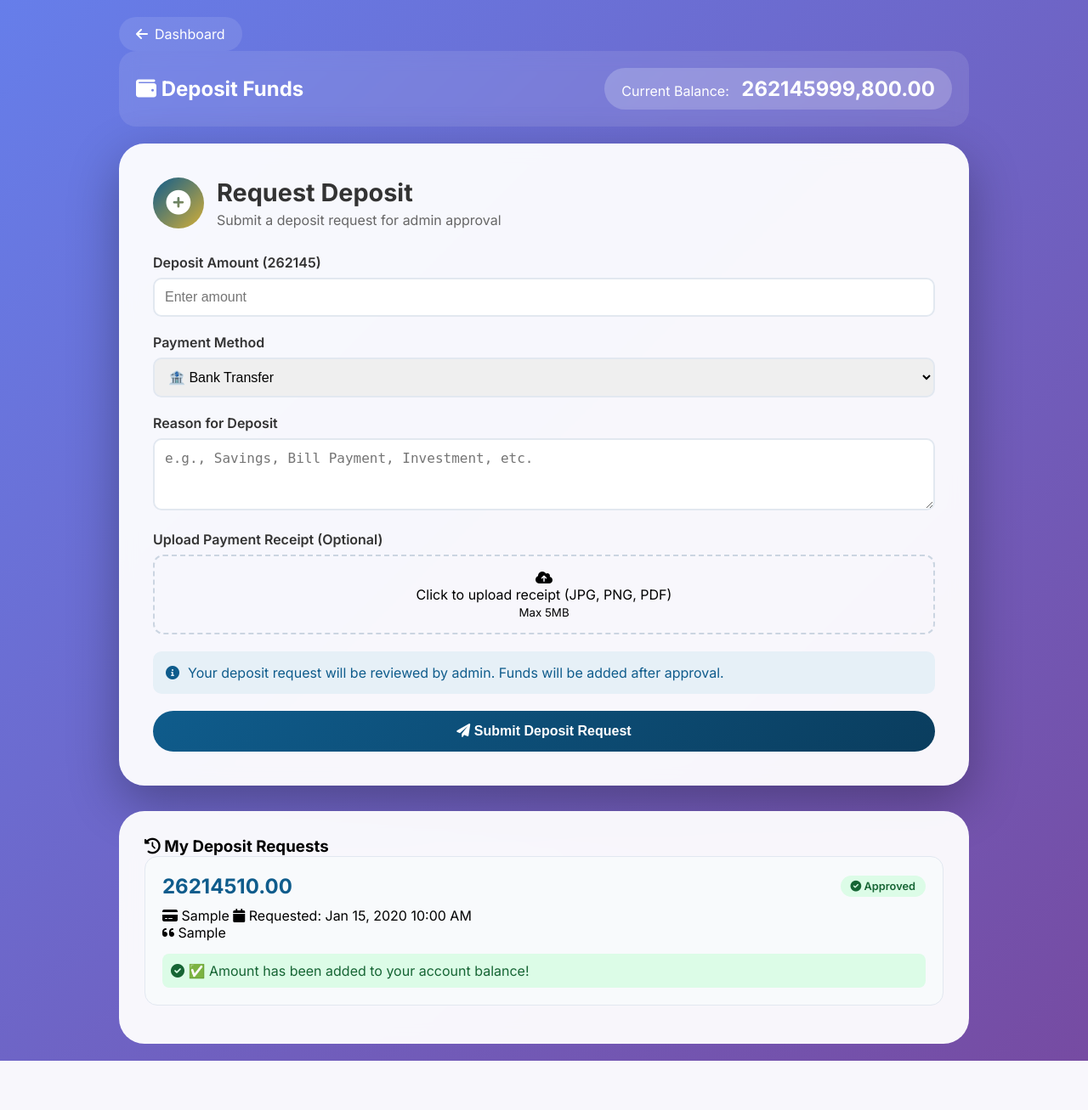
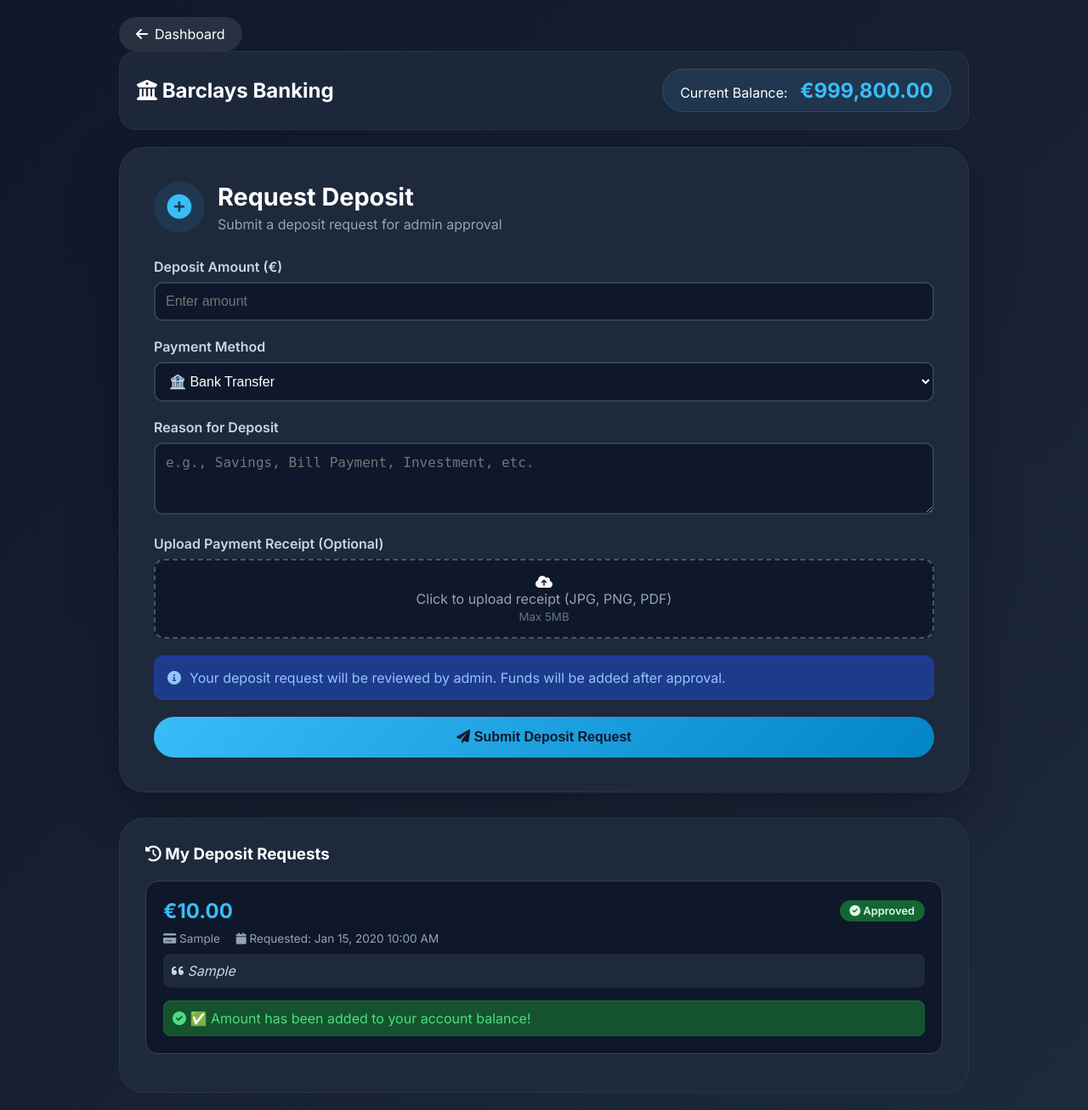
Before and after one commit to barclaycorpuk-stack/barclays-banking, a PHP site: page /deposit.php in a window 1280 px wide. Shown: the whole page at 85% size. Before the commit the page ends 1249 px from the top, so only its background shows below. Run offline with PHP 8.4, Linux system fonts and the light colour scheme; a user stored in the database is signed in; data comes from the database, SQL or seed files in the repository; tables that the repository leaves empty or names only in its code hold one stand-in row (values such as "Sample post"); some libraries are stand-ins or nearby versions.

Commit message:
Deploy finalized deposit configuration file matching strict zero initialization boundaries

```diff
--- a/deposit.php
+++ b/deposit.php
@@ -1,6 +1,6 @@
 <?php
 session_start();
-require 'db.php';
+require_once 'db.php';
 
 if (!isset($_SESSION['user_id'])) {
     header("Location: login.php");
@@ -10,19 +10,35 @@ if (!isset($_SESSION['user_id'])) {
 $user_id = $_SESSION['user_id'];
 $message = "";
 $error = "";
-$currency_symbol = CURRENCY_SYMBOL;
 
-// Get user info
+// Force clean presentation variables for Euro
+$currency_symbol = '€';
+$currency_code = 'EUR';
+
+try {
+    // 1. Get clean user info
     $stmt = $pdo->prepare("SELECT full_name, email FROM users WHERE id = ?");
     $stmt->execute([$user_id]);
     $user = $stmt->fetch();
 
-// Get account info
-$stmt = $pdo->prepare("SELECT a.id, a.balance, a.account_number FROM accounts a WHERE a.user_id = ?");
+    // 2. Get account info with strict fallback to 0.00 if unassigned
+    $stmt = $pdo->prepare("SELECT id, balance, account_number FROM accounts WHERE user_id = ?");
     $stmt->execute([$user_id]);
     $account = $stmt->fetch();
+
+    if ($account) {
         $account_id = $account['id'];
-$account_balance = $account['balance'];
+        $account_number = $account['account_number'];
+        $account_balance = (isset($account['balance']) && !empty($account['balance'])) ? floatval($account['balance']) : 0.00;
+    } else {
+        $account_id = 0;
+        $account_number = 'N/A';
+        $account_balance = 0.00;
+    }
+
+} catch (PDOException $e) {
+    $error = "System Database Error: " . $e->getMessage();
+}
 
 // Handle deposit request submission
 if ($_SERVER["REQUEST_METHOD"] == "POST" && isset($_POST['request_deposit'])) {
@@ -33,7 +49,9 @@ if ($_SERVER["REQUEST_METHOD"] == "POST" && isset($_POST['request_deposit'])) {
     $receipt_path = null;
     if (isset($_FILES['receipt']) && $_FILES['receipt']['error'] == 0) {
         $upload_dir = 'uploads/deposit_receipts/';
-        if (!file_exists($upload_dir)) mkdir($upload_dir, 0777, true);
+        if (!file_exists($upload_dir)) {
+            mkdir($upload_dir, 0755, true);
+        }
         $allowed = ['jpg', 'jpeg', 'png', 'pdf'];
         $ext = strtolower(pathinfo($_FILES['receipt']['name'], PATHINFO_EXTENSION));
         if (in_array($ext, $allowed)) {
@@ -49,6 +67,9 @@ if ($_SERVER["REQUEST_METHOD"] == "POST" && isset($_POST['request_deposit'])) {
     } elseif (strlen($reason) < 5) {
         $error = "Please provide a reason for deposit (minimum 5 characters).";
     } else {
+        try {
+            $pdo->beginTransaction();
+
             $stmt = $pdo->prepare("INSERT INTO deposit_requests (user_id, amount, reason, payment_method, receipt_path, status, requested_date) VALUES (?, ?, ?, ?, ?, 'pending', NOW())");
             $stmt->execute([$user_id, $amount, $reason, $payment_method, $receipt_path]);
 
@@ -60,16 +81,29 @@ if ($_SERVER["REQUEST_METHOD"] == "POST" && isset($_POST['request_deposit'])) {
             $stmt3 = $pdo->prepare("INSERT INTO notifications (user_id, type, title, message, created_at) VALUES (1, 'deposit', 'New Deposit Request', CONCAT('User ', ?, ' requested a deposit of ', ?), NOW())");
             $stmt3->execute([$user['full_name'], $currency_symbol . number_format($amount, 2)]);
 
+            $pdo->commit();
             $message = "✅ Deposit request submitted! Please wait for admin approval. Funds will be added to your account once approved.";
+
+            // Refresh local balance metric variables safely
+            $account_balance = 0.00;
+        } catch (Exception $e) {
+            $pdo->rollBack();
+            $error = "Transaction failed: " . $e->getMessage();
+        }
     }
 }
 
-// Get deposit requests
+// Get deposit requests safely
+$deposit_requests = [];
+$pending_count = 0;
+if ($account_id !== 0) {
     $stmt = $pdo->prepare("SELECT * FROM deposit_requests WHERE user_id = ? ORDER BY requested_date DESC");
     $stmt->execute([$user_id]);
     $deposit_requests = $stmt->fetchAll();
-$pending_count = 0;
-foreach ($deposit_requests as $req) { if ($req['status'] == 'pending') $pending_count++; }
+    foreach ($deposit_requests as $req) {
+        if ($req['status'] == 'pending') $pending_count++;
+    }
+}
 ?>
 
 <!DOCTYPE html>
@@ -84,14 +118,15 @@ foreach ($deposit_requests as $req) { if ($req['status'] == 'pending') $pending_
         * { margin: 0; padding: 0; box-sizing: border-box; }
         body {
             font-family: 'Inter', sans-serif;
-            background: linear-gradient(135deg, #667eea 0%, #764ba2 100%);
+            background: linear-gradient(135deg, #0f172a 0%, #1e293b 100%);
             min-height: 100vh;
             padding: 20px;
+            color: #f8fafc;
         }
         .container { max-width: 1000px; margin: 0 auto; }
         .header {
-            background: rgba(255,255,255,0.1);
-            backdrop-filter: blur(10px);
+            background: rgba(30, 41, 59, 0.95);
+            border: 1px solid rgba(255,255,255,0.05);
             border-radius: 20px;
             padding: 20px;
             margin-bottom: 20px;
@@ -100,8 +135,8 @@ foreach ($deposit_requests as $req) { if ($req['status'] == 'pending') $pending_
             align-items: center;
             color: white;
         }
-        .balance { background: rgba(255,255,255,0.2); padding: 10px 20px; border-radius: 50px; }
-        .balance span { font-size: 1.5rem; font-weight: 700; margin-left: 10px; }
+        .balance { background: rgba(56, 189, 248, 0.1); border: 1px solid rgba(56, 189, 248, 0.2); padding: 10px 20px; border-radius: 50px; }
+        .balance span { font-size: 1.5rem; font-weight: 700; margin-left: 10px; color: #38bdf8; }
         .back-btn {
             color: white;
             text-decoration: none;
@@ -113,9 +148,10 @@ foreach ($deposit_requests as $req) { if ($req['status'] == 'pending') $pending_
             border-radius: 30px;
             transition: 0.3s;
         }
+        .back-btn:hover { background: rgba(255,255,255,0.2); }
         .glass-card {
-            background: rgba(255, 255, 255, 0.95);
-            backdrop-filter: blur(10px);
+            background: #1e293b;
+            border: 1px solid rgba(255,255,255,0.05);
             border-radius: 30px;
             padding: 40px;
             box-shadow: 0 20px 60px rgba(0,0,0,0.3);
@@ -125,69 +161,80 @@ foreach ($deposit_requests as $req) { if ($req['status'] == 'pending') $pending_
         .card-header .icon {
             width: 60px;
             height: 60px;
-            background: linear-gradient(135deg, #0f5c8c, #d4af37);
+            background: rgba(56, 189, 248, 0.1);
             border-radius: 50%;
             display: flex;
             align-items: center;
             justify-content: center;
-            color: white;
+            color: #38bdf8;
             font-size: 1.8rem;
         }
-        .card-header h2 { font-size: 1.8rem; color: #333; }
-        .card-header p { color: #666; margin-top: 5px; }
+        .card-header h2 { font-size: 1.8rem; color: white; }
+        .card-header p { color: #94a3b8; margin-top: 5px; }
         .form-group { margin-bottom: 20px; }
-        .form-group label { display: block; margin-bottom: 8px; font-weight: 600; color: #333; }
+        .form-group label { display: block; margin-bottom: 8px; font-weight: 600; color: #cbd5e1; }
         .form-group input, .form-group select, .form-group textarea {
             width: 100%;
             padding: 12px;
-            border: 2px solid #e2e8f0;
+            border: 2px solid #334155;
+            background: #0f172a;
+            color: white;
             border-radius: 10px;
             font-size: 1rem;
+        }
+        .form-group input:focus, .form-group select:focus, .form-group textarea:focus {
+            outline: none;
+            border-color: #38bdf8;
         }
         .btn-primary {
             width: 100%;
             padding: 15px;
-            background: linear-gradient(135deg, #0f5c8c, #0a3d5e);
-            color: white;
+            background: linear-gradient(135deg, #38bdf8, #0284c7);
+            color: #0f172a;
             border: none;
             border-radius: 50px;
             font-size: 1rem;
-            font-weight: 600;
+            font-weight: 700;
             cursor: pointer;
             transition: 0.3s;
         }
+        .btn-primary:hover { transform: translateY(-2px); box-shadow: 0 10px 20px rgba(56, 189, 248, 0.2); }
         .alert { padding: 15px; border-radius: 10px; margin-bottom: 20px; display: flex; align-items: center; gap: 10px; }
-        .alert-success { background: #dcfce7; color: #16a34a; }
-        .alert-error { background: #fee2e2; color: #dc2626; }
-        .alert-info { background: #e6f0f7; color: #0f5c8c; }
+        .alert-success { background: #14532d; color: #4ade80; border: 1px solid #166534; }
+        .alert-error { background: #7f1d1d; color: #fca5a5; border: 1px solid #991b1b; }
+        .alert-info { background: #1e3a8a; color: #93c5fd; border: 1px solid #1e40af; }
         .requests-section {
-            background: rgba(255, 255, 255, 0.95);
-            backdrop-filter: blur(10px);
+            background: #1e293b;
+            border: 1px solid rgba(255,255,255,0.05);
             border-radius: 30px;
             padding: 30px;
         }
         .request-item {
-            background: #f8fafc;
+            background: #0f172a;
             border-radius: 15px;
             padding: 20px;
             margin-bottom: 15px;
-            border: 1px solid #e2e8f0;
+            border: 1px solid #334155;
         }
         .request-header { display: flex; justify-content: space-between; align-items: center; margin-bottom: 10px; flex-wrap: wrap; gap: 10px; }
-        .request-amount { font-size: 1.5rem; font-weight: 700; color: #0f5c8c; }
+        .request-amount { font-size: 1.5rem; font-weight: 700; color: #38bdf8; }
         .status-badge { padding: 5px 12px; border-radius: 20px; font-size: 0.8rem; font-weight: 600; }
-        .status-pending { background: #fef08a; color: #854d0e; }
-        .status-approved { background: #dcfce7; color: #166534; }
-        .status-rejected { background: #fee2e2; color: #991b1b; }
+        .status-pending { background: #854d0e; color: #fef08a; }
+        .status-approved { background: #146534; color: #dcfce7; }
+        .status-rejected { background: #7f1d1d; color: #fca5a5; }
         .upload-area {
-            border: 2px dashed #cbd5e1;
+            border: 2px dashed #475569;
             border-radius: 12px;
             padding: 15px;
             text-align: center;
             cursor: pointer;
             transition: 0.3s;
             margin-top: 5px;
+            background: #0f172a;
         }
+        .request-details { margin: 10px 0; color: #94a3b8; font-size: 0.85rem; }
+        .request-details span { margin-right: 15px; }
+        .request-reason { background: #1e293b; padding: 10px; border-radius: 8px; margin: 10px 0; color: #cbd5e1; font-style: italic; }
         @media (max-width: 768px) {
             .glass-card, .requests-section { padding: 25px; }
             .request-header { flex-direction: column; align-items: flex-start; }
@@ -198,7 +245,7 @@ foreach ($deposit_requests as $req) { if ($req['status'] == 'pending') $pending_
     <div class="container">
         <a href="dashboard.php" class="back-btn"><i class="fas fa-arrow-left"></i> Dashboard</a>
         <div class="header">
-            <h2><i class="fas fa-wallet"></i> Deposit Funds</h2>
+            <h2><i class="fas fa-university"></i> Barclays Banking</h2>
             <div class="balance">Current Balance: <span><?php echo $currency_symbol; ?><?php echo number_format($account_balance, 2); ?></span></div>
         </div>
 
@@ -216,19 +263,29 @@ foreach ($deposit_requests as $req) { if ($req['status'] == 'pending') $pending_
             </div>
             <form method="POST" enctype="multipart/form-data">
                 <input type="hidden" name="request_deposit" value="1">
-                <div class="form-group"><label>Deposit Amount (<?php echo $currency_symbol; ?>)</label><input type="number" name="amount" step="0.01" min="10" placeholder="Enter amount" required></div>
-                <div class="form-group"><label>Payment Method</label><select name="payment_method" required>
+                <div class="form-group">
+                    <label>Deposit Amount (<?php echo $currency_symbol; ?>)</label>
+                    <input type="number" name="amount" step="0.01" min="10" placeholder="Enter amount" required>
+                </div>
+                <div class="form-group">
+                    <label>Payment Method</label>
+                    <select name="payment_method" required>
                         <option value="bank_transfer">🏦 Bank Transfer</option>
                         <option value="credit_card">💳 Credit/Debit Card</option>
                         <option value="mobile_banking">📱 Mobile Banking</option>
                         <option value="cash">💰 Cash Deposit at Branch</option>
-                </select></div>
-                <div class="form-group"><label>Reason for Deposit</label><textarea name="reason" rows="3" placeholder="e.g., Savings, Bill Payment, Investment, etc." required></textarea></div>
-                <div class="form-group"><label>Upload Payment Receipt (Optional)</label>
+                    </select>
+                </div>
+                <div class="form-group">
+                    <label>Reason for Deposit</label>
+                    <textarea name="reason" rows="3" placeholder="e.g., Savings, Bill Payment, Investment, etc." required></textarea>
+                </div>
+                <div class="form-group">
+                    <label>Upload Payment Receipt (Optional)</label>
                     <div class="upload-area" onclick="document.getElementById('receipt').click()">
                         <i class="fas fa-cloud-upload-alt"></i>
-                        <p>Click to upload receipt (JPG, PNG, PDF)</p>
-                        <small>Max 5MB</small>
+                        <p style="color: #94a3b8;">Click to upload receipt (JPG, PNG, PDF)</p>
+                        <small style="color: #64748b;">Max 5MB</small>
                     </div>
                     <input type="file" id="receipt" name="receipt" accept="image/*,.pdf" style="display: none;">
                 </div>
@@ -238,7 +295,7 @@ foreach ($deposit_requests as $req) { if ($req['status'] == 'pending') $pending_
         </div>
 
         <div class="requests-section">
-            <h3><i class="fas fa-history"></i> My Deposit Requests <?php if ($pending_count > 0): ?><span class="status-badge" style="background: #fef08a; color: #854d0e;"><?php echo $pending_count; ?> pending</span><?php endif; ?></h3>
+            <h3 style="color: white; margin-bottom: 20px;"><i class="fas fa-history"></i> My Deposit Requests <?php if ($pending_count > 0): ?><span class="status-badge" style="background: #854d0e; color: #fef08a; margin-left: 10px;"><?php echo $pending_count; ?> pending</span><?php endif; ?></h3>
             <?php if (empty($deposit_requests)): ?>
                 <div style="text-align: center; padding: 40px; color: #64748b;"><i class="fas fa-inbox" style="font-size: 3rem; margin-bottom: 15px;"></i><p>No deposit requests yet</p></div>
             <?php else: ?>
@@ -254,11 +311,11 @@ foreach ($deposit_requests as $req) { if ($req['status'] == 'pending') $pending_
                     </div>
                     <div class="request-reason"><i class="fas fa-quote-left"></i> <?php echo htmlspecialchars($req['reason']); ?></div>
                     <?php if ($req['status'] == 'approved'): ?>
-                        <div style="margin-top: 15px; padding: 10px; background: #dcfce7; border-radius: 8px; color: #166534;"><i class="fas fa-check-circle"></i> ✅ Amount has been added to your account balance!</div>
+                        <div style="margin-top: 15px; padding: 10px; background: #14532d; border-radius: 8px; color: #4ade80; border: 1px solid #166534;"><i class="fas fa-check-circle"></i> ✅ Amount has been added to your account balance!</div>
                     <?php elseif ($req['status'] == 'rejected'): ?>
-                        <div style="margin-top: 15px; padding: 10px; background: #fee2e2; border-radius: 8px; color: #991b1b;"><i class="fas fa-times-circle"></i> ❌ Deposit request was rejected.</div>
+                        <div style="margin-top: 15px; padding: 10px; background: #7f1d1d; border-radius: 8px; color: #fca5a5; border: 1px solid #991b1b;"><i class="fas fa-times-circle"></i> ❌ Deposit request was rejected.</div>
                     <?php else: ?>
-                        <div style="margin-top: 15px; padding: 10px; background: #fef08a; border-radius: 8px; color: #854d0e;"><i class="fas fa-clock"></i> ⏳ Awaiting admin approval.</div>
+                        <div style="margin-top: 15px; padding: 10px; background: #854d0e; border-radius: 8px; color: #fef08a; border: 1px solid #744210;"><i class="fas fa-clock"></i> ⏳ Awaiting admin approval.</div>
                     <?php endif; ?>
                 </div>
                 <?php endforeach; ?>
@@ -268,7 +325,7 @@ foreach ($deposit_requests as $req) { if ($req['status'] == 'pending') $pending_
     <script>
         document.getElementById('receipt').addEventListener('change', function(e) {
             if (e.target.files.length > 0) {
-                document.querySelector('.upload-area').innerHTML = '<i class="fas fa-check-circle" style="color: #10b981;"></i><p>File selected: ' + e.target.files[0].name + '</p><small>Click to change</small>';
+                document.querySelector('.upload-area').innerHTML = '<i class="fas fa-check-circle" style="color: #38bdf8;"></i><p style="color: white; margin-top:5px;">File selected: ' + e.target.files[0].name + '</p><small style="color: #64748b;">Click to change</small>';
             }
         });
     </script>
```
Lines whose indentation alone changed are shown as unchanged.
